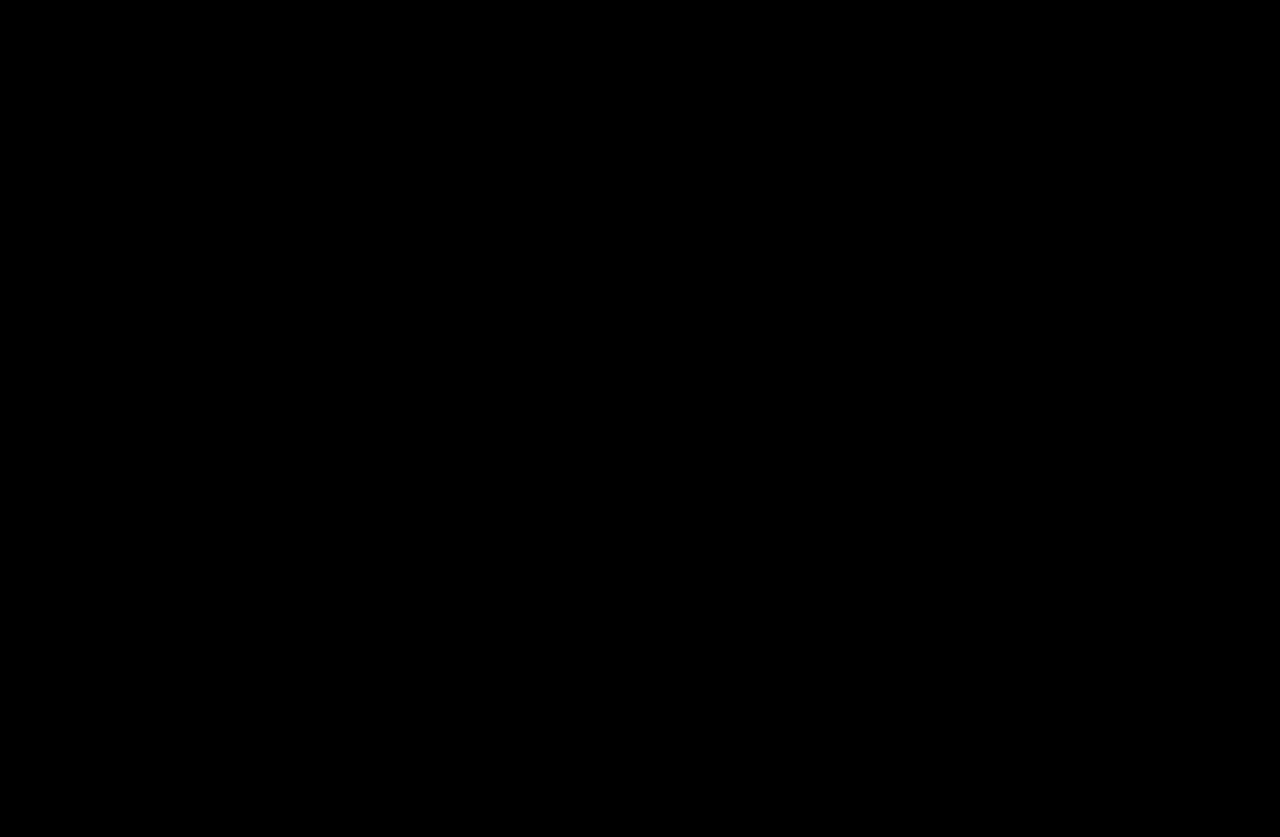
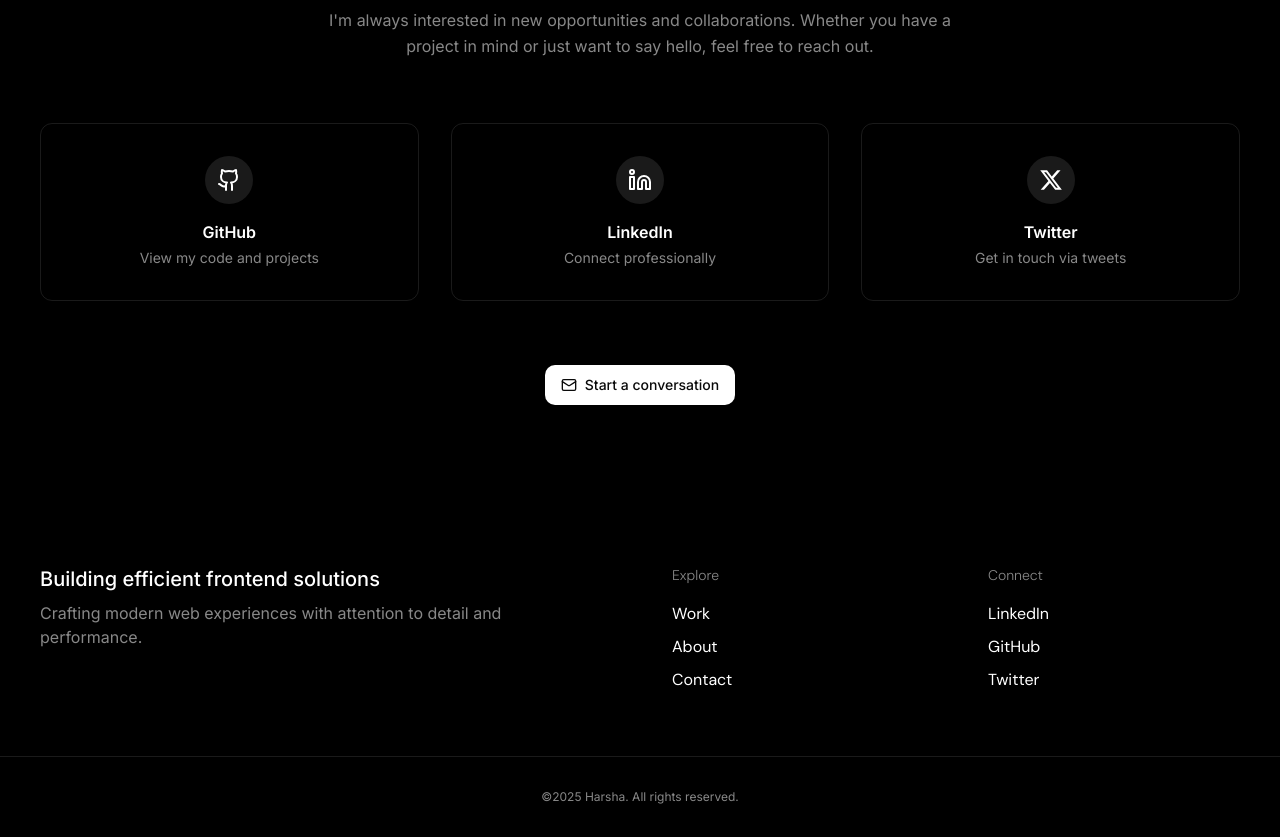
Before and after one commit to HarshaBordhan/harshabordhan, a Next.js app: page / in a window 1280 px wide. Shown: the part 1500-2337 px from the top of the page. Before the commit the page ends 1363 px from the top, so only its background shows below. Built offline with nearby package versions, Linux system fonts and the light colour scheme.

Commit message:
feat: added contact and footer section

```diff
--- a/package.json
+++ b/package.json
@@ -17,6 +17,7 @@
     "next": "15.5.3",
     "react": "19.1.0",
     "react-dom": "19.1.0",
+    "react-icons": "^5.5.0",
     "tailwind-merge": "^3.3.1"
   },
   "devDependencies": {
--- a/src/app/layout.tsx
+++ b/src/app/layout.tsx
@@ -1,6 +1,7 @@
 import type { Metadata } from "next";
 import { Inter, DM_Sans } from "next/font/google";
 import "./globals.css";
+import type { Viewport } from "next";
 
 const inter = Inter({
   subsets: ["latin"],
@@ -17,6 +18,11 @@ const dmSans = DM_Sans({
   variable: "--font-dm-sans",
 });
 
+export const viewport: Viewport = {
+  width: "device-width",
+  initialScale: 1,
+};
+
 export default function RootLayout({
   children,
 }: Readonly<{
--- a/src/app/page.tsx
+++ b/src/app/page.tsx
@@ -1,15 +1,21 @@
 import Hero from "@/components/Hero";
 import Navbar from "@/components/Navbar";
 import About from "@/components/About";
+import Footer from "@/components/Footer";
+import Work from "@/components/Work";
+import Contact from "@/components/Contact";
 
 export default function Home() {
   return (
-    <div className="min-h-screen font-inter">
+    <div className="min-h-screen w-auto font-inter">
       <Navbar />
       <main>
         <Hero />
         <About />
+        <Work />
+        <Contact />
       </main>
+      <Footer />
     </div>
   );
 }
--- a/src/components/About.tsx
+++ b/src/components/About.tsx
@@ -24,7 +24,7 @@ export default function About() {
   ];
 
   return (
-    <section>
+    <section id="about" className="scroll-my-32">
       <Container>
         <div className="grid grid-cols-2 gap-16 items-start">
           <div className="space-y-8">
--- /dev/null
+++ b/src/components/Contact.tsx
@@ -0,0 +1,82 @@
+import Container from "./container/Container";
+import { Linkedin, Github, Mail } from "lucide-react";
+import { FaXTwitter } from "react-icons/fa6";
+import Link from "next/link";
+import { Button } from "./reusable/button";
+
+export default function Contact() {
+  const socialLinks = [
+    {
+      name: "GitHub",
+      icon: Github,
+      href: "",
+      description: "View my code and projects",
+    },
+    {
+      name: "LinkedIn",
+      icon: Linkedin,
+      href: "",
+      description: "Connect professionally",
+    },
+    {
+      name: "Twitter",
+      icon: FaXTwitter,
+      href: "",
+      description: "Get in touch via tweets",
+    },
+  ];
+
+  return (
+    <section className="py-24 scroll-my-8" id="contact">
+      <Container>
+        <div className="text-center space-y-16">
+          <div className="space-y-4">
+            <h3 className="text-2xl ">Get In Touch</h3>
+            <p className="text-muted-foreground max-w-2xl mx-auto leading-relaxed">
+              I'm always interested in new opportunities and collaborations.
+              Whether you have a project in mind or just want to say hello, feel
+              free to reach out.
+            </p>
+          </div>
+
+          <div className="grid md:grid-cols-3 gap-8">
+            {socialLinks.map((link, index) => {
+              const Icon = link.icon;
+              return (
+                <Link
+                  key={index}
+                  href={link.href}
+                  target="_blank"
+                  rel="noopener noreferrer"
+                  className="group"
+                >
+                  <div className="w-auto h-full p-8 border border-border rounded-lg hover:bg-card transition-all duration-300 group-hover:border-primary/12">
+                    <div className="space-y-4 text-center">
+                      <div className="w-12 h-12 mx-auto bg-muted rounded-full flex justify-center items-center group-hover:bg-primary group-hover:text-primary-foreground transition-colors duration-300">
+                        <Icon className="w-6 h-6" />
+                      </div>
+
+                      <div className="space-y-1">
+                        <h3 className="font-semibold">{link.name}</h3>
+                        <p className="text-sm text-muted-foreground">
+                          {link.description}
+                        </p>
+                      </div>
+                    </div>
+                  </div>
+                </Link>
+              );
+            })}
+          </div>
+
+          <div className="">
+            <Button size="lg" className="gap-2 cursor-pointer">
+              <Mail className="w-5 h-5" />
+              Start a conversation
+            </Button>
+          </div>
+        </div>
+      </Container>
+    </section>
+  );
+}
--- a/src/components/Footer.tsx
+++ b/src/components/Footer.tsx
@@ -1,11 +1,88 @@
+"use client";
+
 import Container from "./container/Container";
+import Link from "next/link";
+import { FramerButton } from "./FramerButton";
 
 export default function Footer() {
+  const currentYear = new Date().getFullYear();
+
+  const exploreLinks = [
+    { label: "Work", href: "#projects" },
+    { label: "About", href: "#about" },
+    { label: "Contact", href: "#contact" },
+  ];
+
+  const socialLinks = [
+    { label: "LinkedIn", href: "https://www.linkedin.com/in/harsha-bordhan" },
+    { label: "GitHub", href: "https://github.com/HarshaBordhan" },
+    { label: "Twitter", href: "https://twitter.com/harsha-bordhan" },
+  ];
+
+  const setionScrolled = (href: string) => {
+    const element = document.querySelector(href);
+    console.log(element);
+
+    if (element) {
+      element.scrollIntoView({ behavior: "smooth" });
+    }
+  };
+
   return (
     <footer className="">
-      <Container>
-        <div></div>
-      </Container>
+      <div className="flex flex-col">
+        <Container>
+          <div className="grid grid-cols-4 gap-16 py-16">
+            <div className="col-span-2 space-y-2">
+              <h3 className="text-xl font-medium">
+                Building efficient frontend solutions
+              </h3>
+              <p className="text-base text-muted-foreground">
+                Crafting modern web experiences with attention to detail and
+                performance.
+              </p>
+            </div>
+
+            {/* Explore Links */}
+            <div className="space-y-4">
+              <h4 className="text-sm text-muted-foreground font-light font-dm-sans">
+                Explore
+              </h4>
+              <div className="flex flex-col items-start space-y-2">
+                {exploreLinks.map((link, index) => (
+                  <div key={index} onClick={() => setionScrolled(link.href)}>
+                    <FramerButton className="cursor-pointer font-dm-sans">
+                      {link.label}
+                    </FramerButton>
+                  </div>
+                ))}
+              </div>
+            </div>
+
+            {/* Social Links */}
+            <div className="space-y-4">
+              <h4 className="text-sm text-muted-foreground font-light font-dm-sans">
+                Connect
+              </h4>
+              <div className="flex flex-col items-start space-y-2">
+                {socialLinks.map((link, index) => (
+                  <Link href={link.href} key={index} target="_blank">
+                    <FramerButton className="cursor-pointer font-dm-sans">
+                      {link.label}
+                    </FramerButton>
+                  </Link>
+                ))}
+              </div>
+            </div>
+          </div>
+        </Container>
+        <div className="w-full h-px bg-border"></div>
+        <Container>
+          <p className="text-muted-foreground text-center text-xs py-8">
+            ©{currentYear} Harsha. All rights reserved.
+          </p>
+        </Container>
+      </div>
     </footer>
   );
 }
--- a/src/components/Hero.tsx
+++ b/src/components/Hero.tsx
@@ -1,17 +1,29 @@
+"use client";
+
 import { ArrowDown, Mail, Linkedin, Github } from "lucide-react";
 import { Button } from "./reusable/button";
 import Link from "next/link";
 
 export default function Hero() {
+  const scrollProjects = () => {
+    const element = document.querySelector("#projects");
+
+    if (element) {
+      element.scrollIntoView({ behavior: "smooth" });
+    }
+  };
+
   return (
     <section className="min-h-screen flex justify-center items-center">
-      <div className="mx-auto max-w-7xl px-4 sm:px-10">
-        <div className="flex flex-col gap-6">
-          <div className="h-full flex items-center gap-20">
-            <div className="w-1/2 flex flex-col gap-8">
+      <div className="max-w-7xl w-full mx-auto px-4 sm:px-10">
+        <div>
+          <div className="h-full flex flex-col">
+            <div className="w-1/2 flex flex-col items-start gap-8">
               <div className="space-y-6">
                 <h2 className="text-7xl font-medium font-dm-sans whitespace-pre-wrap wrap-break-word">
-                  HarshaBordhan Development
+                  開発者 Harsha
+                  {/* Developed by Harsha */}
+                  {/* Harsha Development */}
                 </h2>
                 <p className="max-w-[500px] text-lg font-medium font-dm-sans whitespace-pre-wrap break-words">
                   Building dynamic, efficient and effective frontend
@@ -44,7 +56,7 @@ export default function Hero() {
               </div>
             </div>
 
-            <div className="w-1/2 self-end flex flex-col items-end gap-1 font-dm-sans relative">
+            <div className="self-end flex flex-col items-end gap-1 font-dm-sans relative">
               <Link href="" className="font-medium">
                 harsha3dev@gmail.com
               </Link>
@@ -55,6 +67,7 @@ export default function Hero() {
                   className="w-10 h-10 rounded-full border border-border cursor-pointer hover:bg-muted transition-all duration-300 animate-bounce"
                   variant="ghost"
                   size="icon"
+                  onClick={scrollProjects}
                 >
                   <ArrowDown size={5} />
                 </Button>
--- a/src/components/Navbar.tsx
+++ b/src/components/Navbar.tsx
@@ -1,7 +1,6 @@
 "use client";
 
 import Container from "@/components/container/Container";
-import Link from "next/link";
 import { FramerButton } from "@/components/FramerButton";
 import { useEffect, useState } from "react";
 import { Button } from "./reusable/button";
@@ -28,6 +27,15 @@ export default function Navbar() {
     };
   }, []);
 
+  const setionScrolled = (href: string) => {
+    const element = document.querySelector(href);
+    console.log(element);
+
+    if (element) {
+      element.scrollIntoView({ behavior: "smooth" });
+    }
+  };
+
   return (
     <nav
       className={`fixed top-0 left-0 right-0 z-50 transition-all duration-300"
@@ -42,11 +50,11 @@ export default function Navbar() {
             </div>
             <div className="flex items-center gap-6">
               {navItems.map((item) => (
-                <Link href={item.href} key={item.href}>
+                <div key={item.href} onClick={() => setionScrolled(item.href)}>
                   <FramerButton className="cursor-pointer font-dm-sans">
                     {item.label}
                   </FramerButton>
-                </Link>
+                </div>
               ))}
               <Button
                 variant="outline"
--- a/src/components/Work.tsx
+++ b/src/components/Work.tsx
@@ -1,3 +1,11 @@
+import Container from "./container/Container";
+
 export default function Work() {
-  return <section></section>;
+  return (
+    <section className="scroll-my-32" id="projects">
+      <Container>
+        <div></div>
+      </Container>
+    </section>
+  );
 }
```
Also changed, not shown: 1 other file (tests, documents, lock files or other folders).
